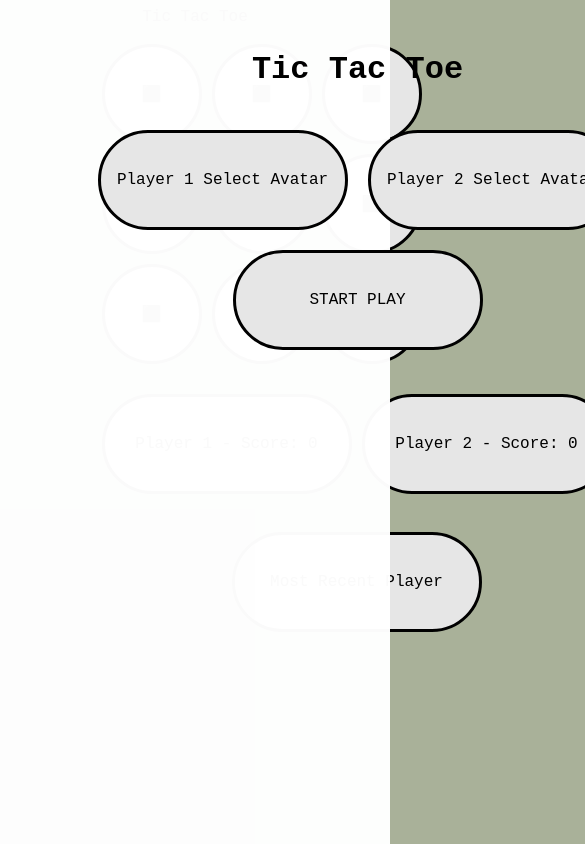
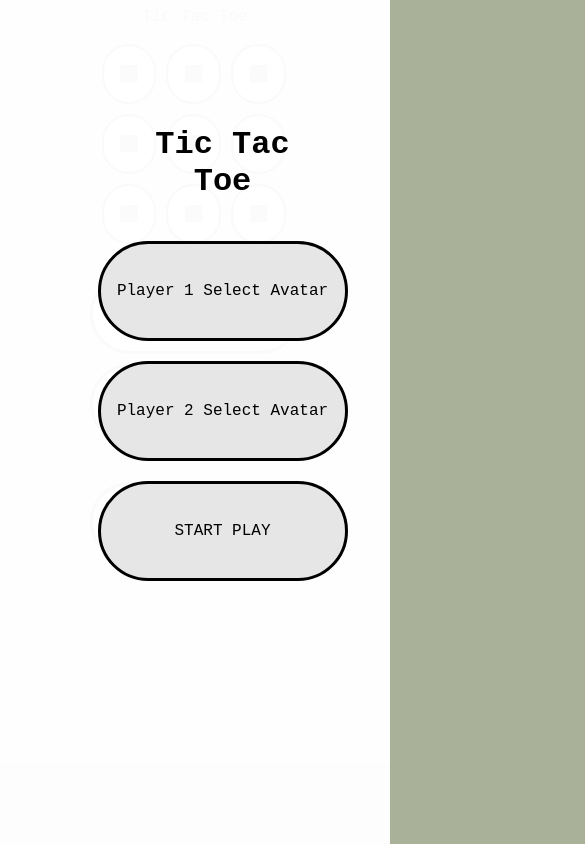
Before and after one commit to tonesfrantz/Tic_Tac_Toe_2.0, a website with bundled scripts: page index.html in a window 390 px wide. Shown: the top 844 px of the page, 585 px wide, since content can reach past the window. Built offline with nearby package versions, Linux system fonts and the light colour scheme.

Commit message:
phone_css

```diff
--- a/styles/styles.css
+++ b/styles/styles.css
@@ -1,256 +1,9 @@
 
 * {
     box-sizing: border-box;
+
 }
-/*
- @media only screen and (max-width: 650px){
-    * {
-            box-sizing: border-box;
-        }
-    body {
-            background-color: rgb(169, 177, 153);
-            font-family: 'Courier New', Courier, monospace;
-            text-size-adjust: auto;
-            max-width: 641px;
-            max-height: 1007px;
-        }
 
-        div {
-            box-sizing: border-box;
-            display: flex;
-            justify-content: centre;
-            align-items: center;
-            color: azure;
-            border-color: black;
-            border-width: 1em;
-        }
-
-        #header {
-            margin:auto;
-            width: 50%;
-            text-align: center;
-
-        }
-
-        #main {
-            display: grid;
-            width: 100%;
-
-            grid-template-columns: repeat(3, 1fr);
-            align-content: center;
-            align-items: center;
-            justify-items: center;
-            bottom: 10px;
-            grid-gap: 10px;
-        }
-
-        .button {
-            display: flex;
-            align-items: center;
-            justify-content: center;
-            background-color: rgb(230, 230, 230);
-            height: 10px;
-            width: 10px;
-            color: black;
-            border: 3px solid black;
-            border-radius: 50px;
-        }
-
-        .button:hover {
-            transform: scale(1.1);
-            background: rgba(255, 255, 255, 1);
-        }
-
-        #players {
-            display: grid;
-            width: 50%;
-            margin: auto;
-            grid-template-columns: repeat(2, 1fr);
-            align-content: center;
-            align-items: center;
-            justify-items: center;
-            margin-top: 10px;
-            bottom: 10px;
-            grid-gap: 2px;
-        }
-
-
-        .player {
-            display: flex;
-
-            align-items: center;
-            justify-content: center;
-            background-color: rgb(230, 230, 230);
-            color: black;
-            height: 100px;
-            width: 250px;
-            border: 3px solid black;
-            border-radius: 50px;
-        }
-
-        #currentPlayer {
-            grid-column: 1/3;
-            display: flex;
-            align-items: center;
-            justify-content: center;
-            background-color: rgb(230, 230, 230);
-            color: black;
-            height: 100px;
-            width: 250px;
-            border: 3px solid black;
-            border-radius: 50px;
-        }
-
-
-        .selectModuleClass {
-            display: block;
-            position: fixed;
-            padding: 0;
-            margin: 0;
-            top: 0;
-            left: 0;
-            width: 100%;
-            height: 100%;
-            background: rgba(255, 255, 255, 0.98);
-        }
-
-        #selectModuleChild {
-            display: flex;
-            flex-direction: column;
-            flex-wrap: wrap;
-
-            align-content: center;
-            align-items: stretch;
-            width: 100%;
-            margin: auto;
-            justify-items: center;
-            margin-top: 30px;
-            bottom: 10px;
-            grid-gap: 20px;
-        }
-
-        .playerSelect {
-            display: flex;
-            align-items: center;
-            justify-content: center;
-
-            background-color: rgb(230, 230, 230);
-            color: black;
-            height: 100px;
-            width: 250px;
-            border: 3px solid black;
-            border-radius: 50px;
-        }
-
-
-        .selectAvatar {
-            display: flex;
-            flex-direction: column;
-            flex-wrap: wrap;
-            align-items: center;
-            justify-content: center;
-            text-align: center;
-            background-color: rgb(230, 230, 230);
-            color: black;
-            height: 100px;
-            width: 250px;
-            border: 3px solid black;
-            border-radius: 50px;
-        }
-
-        .selectAvatar:hover {
-            border: 5px solid black;
-            background: rgba(255, 255, 255, 1);
-            transform: scale(1.1);
-
-        }
-
-        .playerEmoji {
-            text-align: center;
-        }
-
-        #startPlay {
-            grid-column: 1/3;
-        }
-
-        #moduleHeader {
-            grid-column: 1/3;
-            color: black;
-
-        }
-
-        .restoreGame {
-            border-radius: 100px;
-            height: 100px;
-            width: 100px;
-        }
-
-        .restoreGame:hover {
-            border: 5px solid black;
-            background: rgba(255, 255, 255, 1);
-            transform: scale(1.2);
-
-        }
-
-        .playAgainClass {
-
-            display: none;
-            width: 50%;
-            margin: auto;
-            position: fixed;
-            padding: 0;
-            margin: 0;
-
-            top: 0;
-            left: 0;
-            width: 100%;
-            height: 100%;
-            background: rgba(255, 255, 255, 0.98);
-        }
-
-        #playAgainChild {
-            display: grid;
-            width: 50%;
-            margin: auto;
-
-            grid-template-columns: repeat(2, 1fr);
-            align-content: center;
-            align-items: stretch;
-            justify-items: center;
-            margin-top: 30px;
-            bottom: 10px;
-            grid-gap: 20px;
-        }
-
-
-        .playerResults {
-            display: flex;
-            align-items: center;
-            justify-content: center;
-            background-color: rgb(230, 230, 230);
-            color: black;
-            height: 100px;
-            width: 250px;
-            border: 3px solid black;
-            border-radius: 50px;
-
-        }
-
-        .reset {
-            border-radius: 100px;
-            height: 100px;
-            width: 100px;
-            font-size: 14px;
-        }
-
-        .reset:hover {
-            border: 5px solid black;
-            background: rgba(255, 255, 255, 1);
-            transform: scale(1.2);
-
-        }
-}
-*/
 
 body{
     background-color: rgb(169, 177, 153);
@@ -259,13 +12,12 @@ body{
 }
 
 div {
-    box-sizing: border-box;
     display: flex;
-    justify-content: centre;
+    justify-content: center;
     align-items: center;
     color: azure;
     border-color: black;
-    border-width: 2em;
+    /* border-width: 2em; */
 }
 
 #header{
@@ -347,6 +99,7 @@ div {
 .selectModuleClass{
     display: block;
     position: fixed;
+    flex-flow: column wrap;
     padding: 0;
     margin: 0;
     top: 0;
@@ -361,26 +114,14 @@ div {
     align-content: center;
     align-items: stretch;
     width: 50%;
-        margin: auto;
+    margin: auto;
     justify-items: center;
     margin-top: 30px;
     bottom: 10px;
     grid-gap: 20px;
 }
 
-.playerSelect {
-    display: flex;
-    align-items: center;
-    justify-content: center;
-    /* text-align: center;
-    vertical-align: middle; */
-    background-color: rgb(230, 230, 230);
-    color: black;
-    height: 100px;
-    width: 250px;
-    border: 3px solid black;
-    border-radius: 50px;
-}
+
 
 /*Player random avatar button class*/
 .selectAvatar{
@@ -411,6 +152,7 @@ div {
 #moduleHeader{
     grid-column: 1/3;
     color: black;
+    text-align: center;
     /* font-family: "Papyrus"; */
 }
 .restoreGame{
@@ -468,7 +210,6 @@ div {
     width: 250px;
     border: 3px solid black;
     border-radius: 50px;
-
 }
 
 .reset {
@@ -484,3 +225,101 @@ div {
     transform: scale(1.2);
 
 }
+
+@media screen and (max-width: 600px) {
+    #selectModuleChild {
+            display: flex;
+            flex-flow: column wrap;
+            align-content: space-between;
+            align-items: center;
+            width: 50%;
+            height: 80%;
+            margin: auto;
+            justify-items: center;
+            margin-top: 5px;
+            margin-bottom: 5px;
+            bottom: 50px;
+
+        }
+
+        #players {
+            display: flex;
+            flex-flow: column wrap;
+            width: 50%;
+            margin: auto;
+            align-content: center;
+            align-items: center;
+            justify-items: center;
+            margin-top: 30px;
+            bottom: 10px;
+            grid-gap: 10px;
+        }
+        .player {
+            display: flex;
+            /* align-items:flex-start; */
+            align-items: center;
+            justify-content: center;
+            background-color: rgb(230, 230, 230);
+            color: black;
+            height: 80px;
+            width: 210px;
+            border: 3px solid black;
+            border-radius: 50px;
+        }
+        #currentPlayer {
+
+            display: flex;
+            align-items: center;
+            justify-content: center;
+            background-color: rgb(230, 230, 230);
+            color: black;
+            height: 80px;
+            width: 210px;
+            border: 3px solid black;
+            border-radius: 50px;
+            bottom:0;
+        }
+
+        #main {
+            left:0;
+            display: flex;
+            flex-flow: wrap;
+            padding-left: 0;
+            width: 50%;
+            height: 100%;
+            margin: auto;
+            /* grid-template-columns: repeat(3, 1fr); */
+            /* align-content: left;
+            align-items: center;
+            justify-items: center; */
+            bottom: 10px;
+            grid-gap: 10px;
+        }
+        .button{
+            height: 60px;
+            width: 40px;
+            color: black;
+            border: 2px solid black;
+            border-radius: 50px;
+            flex: 0 0 29.333333%;
+        }
+        #playAgainChild {
+            display: flex;
+            flex-flow: column wrap;
+            width: 50%;
+            margin: auto;
+            align-content: center;
+            align-items: stretch;
+            justify-items: center;
+            margin-top: 30px;
+            bottom: 10px;
+            grid-gap: 20px;
+        }
+        .reset {
+            border-radius: 50px;
+            height: 100px;
+            width: 250px;
+            font-size: 14px;
+        }
+
+    }
```
